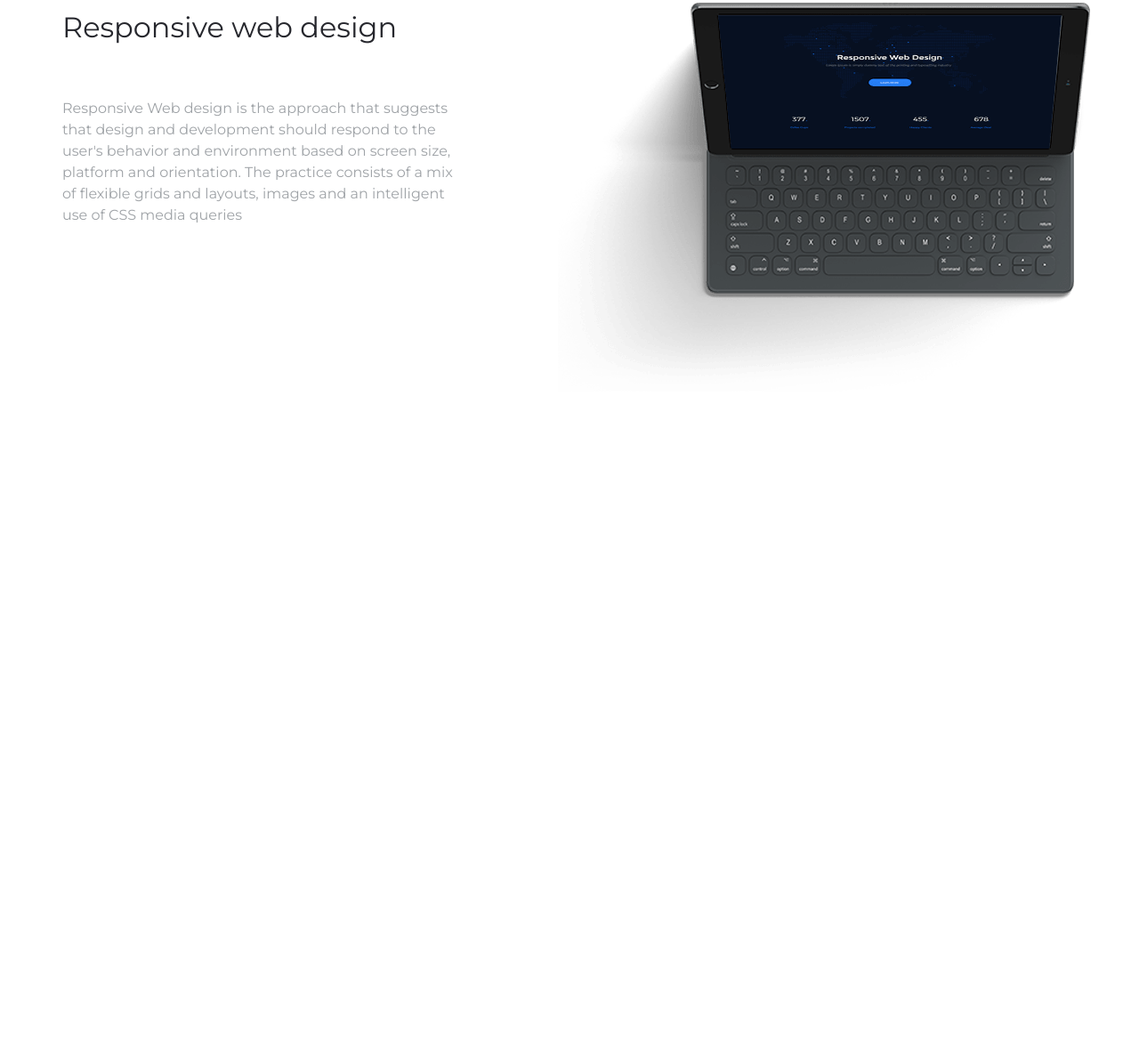
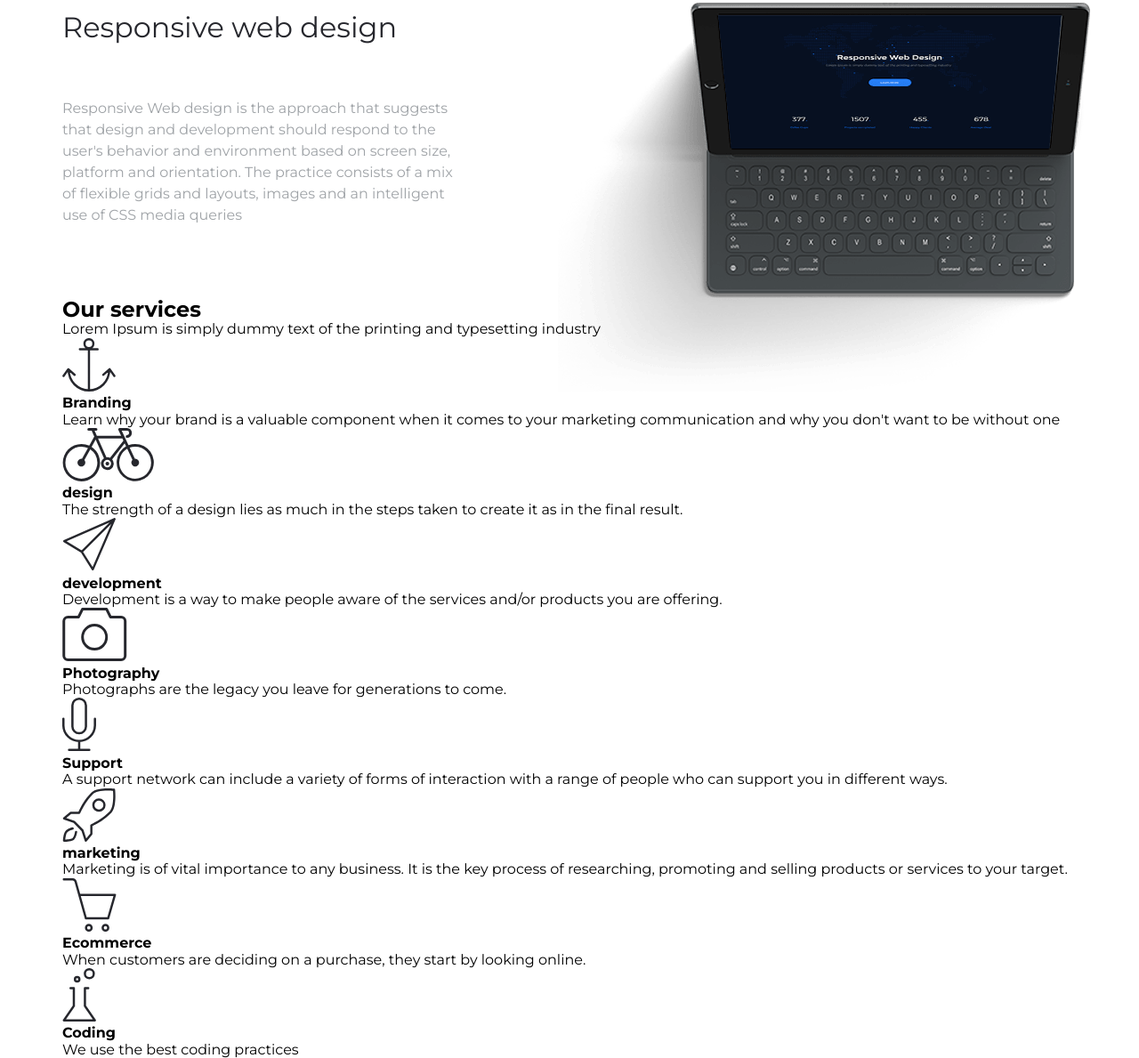
Before and after one commit to HakikiAhmedDjeber/Agency-Perfect, a plain HTML site: page index.html in a window 1280 px wide. Shown: the part 867-2056 px from the top of the page at 89% size. Before the commit the page ends 1307 px from the top, so only its background shows below. Drawn offline with Linux system fonts and the light colour scheme.

Commit message:
Add services section in index.html file

```diff
--- a/index.html
+++ b/index.html
@@ -62,5 +62,75 @@
         <img src="./images/ipad-pro.png" alt="" />
       </div>
     </div>
+    <div class="services">
+      <div class="container">
+        <h2 class="main-heading">Our services</h2>
+        <p>
+          Lorem Ipsum is simply dummy text of the printing and typesetting
+          industry
+        </p>
+        <div class="cards">
+          <div class="box">
+            <img src="./images/anchor.svg" alt="" />
+            <h4>Branding</h4>
+            <p>
+              Learn why your brand is a valuable component when it comes to your
+              marketing communication and why you don't want to be without one
+            </p>
+          </div>
+          <div class="box">
+            <img src="./images/bycicle.svg" alt="" />
+            <h4>design</h4>
+            <p>
+              The strength of a design lies as much in the steps taken to create
+              it as in the final result.
+            </p>
+          </div>
+          <div class="box">
+            <img src="./images/paper-plane.svg" alt="" />
+            <h4>development</h4>
+            <p>
+              Development is a way to make people aware of the services and/or
+              products you are offering.
+            </p>
+          </div>
+          <div class="box">
+            <img src="./images/photo.svg" alt="" />
+            <h4>Photography</h4>
+            <p>Photographs are the legacy you leave for generations to come.</p>
+          </div>
+          <div class="box">
+            <img src="./images/microphone.svg" alt="" />
+            <h4>Support</h4>
+            <p>
+              A support network can include a variety of forms of interaction
+              with a range of people who can support you in different ways.
+            </p>
+          </div>
+          <div class="box">
+            <img src="./images/rocket.svg" alt="" />
+            <h4>marketing</h4>
+            <p>
+              Marketing is of vital importance to any business. It is the key
+              process of researching, promoting and selling products or services
+              to your target.
+            </p>
+          </div>
+          <div class="box">
+            <img src="./images/basket.svg" alt="" />
+            <h4>Ecommerce</h4>
+            <p>
+              When customers are deciding on a purchase, they start by looking
+              online.
+            </p>
+          </div>
+          <div class="box">
+            <img src="./images/chemestry.svg" alt="" />
+            <h4>Coding</h4>
+            <p>We use the best coding practices</p>
+          </div>
+        </div>
+      </div>
+    </div>
   </body>
 </html>
```
